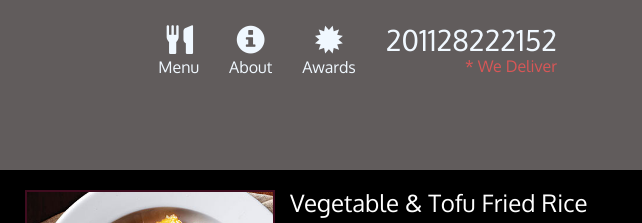
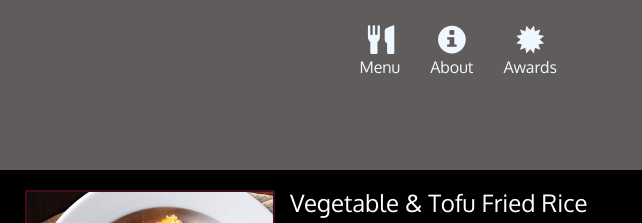
Before and after one commit to Galal36/Jalal_Bistro_Official_Website, a plain HTML site: page friedRice.html in a window 1280 px wide. Shown: the top 223 px of the page, 638-1280 px from the left. Drawn offline with nearby package versions, Linux system fonts and the light colour scheme.

Commit message:
remove 011

```diff
--- a/friedRice.html
+++ b/friedRice.html
@@ -49,10 +49,10 @@
               <a href="#">
                 <span class="glyphicon glyphicon-certificate"></span><br class="hidden-xs"> Awards</a>
             </li>
-            <li id="phone" class="hidden-xs">
+<!--             <li id="phone" class="hidden-xs">
               <a href="tel:201128222152">
                 <span>201128222152</span></a><div>* We Deliver</div>
-            </li>
+            </li> -->
           </ul><!-- #nav-list -->
         </div><!-- .collapse .navbar-collapse -->
       </div><!-- .container -->
```
